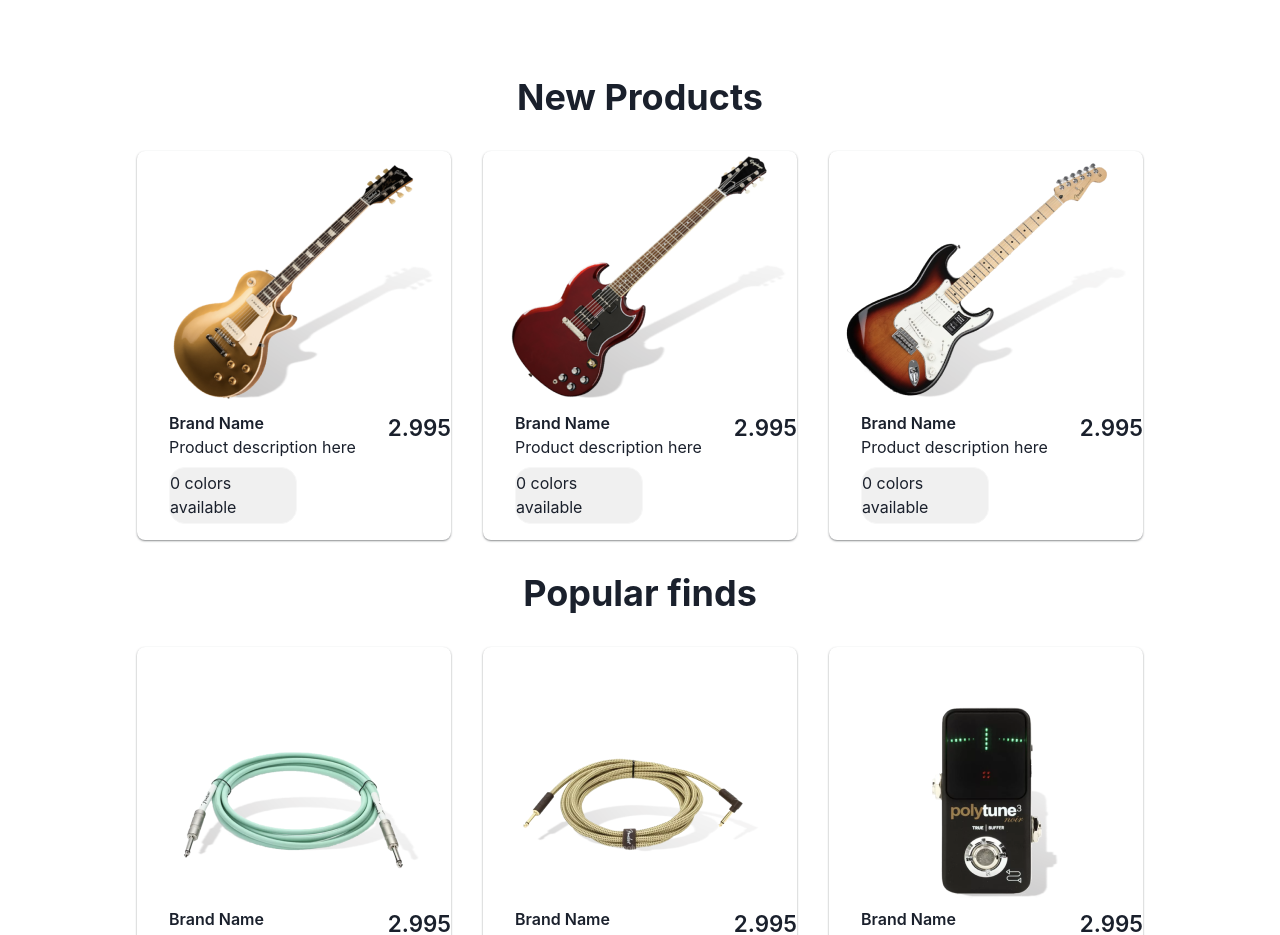
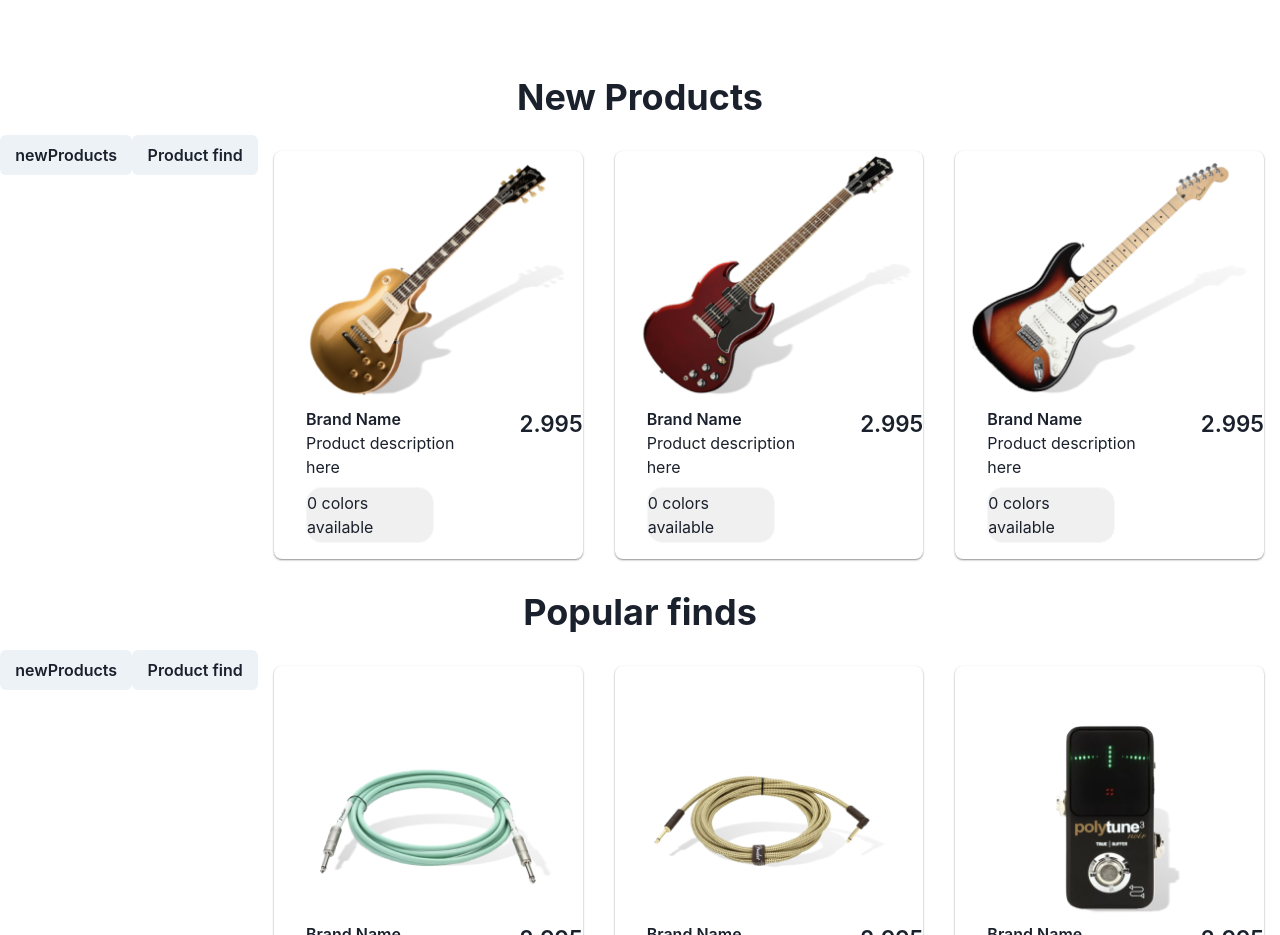
Before and after one commit to MauroGGutierrez/Central-Music-app, a React (Create React App) app: page / in a window 1280 px wide. Shown: the part 980-1915 px from the top of the page. Built offline with nearby package versions, Linux system fonts and the light colour scheme.

Commit message:
redux almost ready

```diff
--- a/src/components/redux/actions/actionsTypes.js
+++ b/src/components/redux/actions/actionsTypes.js
@@ -4,4 +4,4 @@ const actionsTypes = {
 
 }
 
-export default actionsTypes;
+export default actionsTypes
--- a/src/components/redux/actions/showProductsActions.js
+++ b/src/components/redux/actions/showProductsActions.js
@@ -1,14 +1,15 @@
 import actionsTypes from './actionsTypes'
 import { newProducts, popularFind } from '../../DataItems'
+//find(item => item.id == e)
 
 export const setNewProducts = () => {
     return (dispatch) => {
-        dispatch({ type: actionsTypes.SHOW_NEW_PRODUCTS, payload: newProducts })
+        dispatch({ type: actionsTypes.SHOW_NEW_PRODUCTS, payload: newProducts.find(item => item.id === 1) })
     }
 }
 
 export const setProductsFinds = () => {
     return (dispatch) => {
-        dispatch({ type: actionsTypes.SHOW_POPULAR_FINDS, payload: popularFind })
+        dispatch({ type: actionsTypes.SHOW_POPULAR_FINDS, payload: popularFind.find(item => item.id === 6)})
     }
 }
--- a/src/components/redux/reducers/showProductsReducers.js
+++ b/src/components/redux/reducers/showProductsReducers.js
@@ -1,6 +1,6 @@
 import actionsTypes from "../actions/actionsTypes";
 
-export const showProductsReducers = ( state = {}, action ) => {
+export const showProductsReducers = ( state = {}, action  ) => {
     switch (action.type) {
         case actionsTypes.SHOW_NEW_PRODUCTS:
             return { status: action.payload }
--- a/src/components/redux/store.js
+++ b/src/components/redux/store.js
@@ -12,3 +12,5 @@ const store = createStore(
     initialState,
     composeWithDevTools(applyMiddleware(...middleware))
 )
+
+export default store
--- a/src/components/sectionContainer/newProducts/CardItemNew.js
+++ b/src/components/sectionContainer/newProducts/CardItemNew.js
@@ -1,14 +1,23 @@
 import React from "react";
-import { Box, Flex, Image, Text } from "@chakra-ui/react";
+import { Button, Box, Flex, Image, Text } from "@chakra-ui/react";
 import { Link } from 'react-router-dom'
+import { useDispatch, useSelector } from 'react-redux'
+import { setNewProducts, setProductsFinds } from '../../redux/actions/showProductsActions'
 
 const CardItemNew = ({ itemsCard }) => {
+  const showProducts = useSelector((state) => state.showProducts)
+  console.log(showProducts);
+  const dispatch = useDispatch()
+
   return (
     <>
+    <Button onClick={() => dispatch(setNewProducts()) }>newProducts</Button>
+    <Button onClick={() => dispatch(setProductsFinds()) }>Product find</Button>
+
       {itemsCard.map((item, index) => (
-        <Link to={`/sectionproduct/${item.id}`}>
+        <Link to={`/sectionproduct/${item.id}`} key={index} >
 
-          <Flex key={index}
+          <Flex
           direction="column"
           boxShadow='0px 1px 2px 0px rgba(60, 64, 67, 0.6)'
           borderRadius='.5rem'
--- a/src/index.js
+++ b/src/index.js
@@ -1,11 +1,15 @@
 import { ChakraProvider } from "@chakra-ui/react";
+import { Provider } from 'react-redux'
 import React from "react";
 import ReactDOM from "react-dom";
 import App from "./App";
+import store from './components/redux/store'
 
 ReactDOM.render(
     <ChakraProvider>
+        <Provider store={ store }>
         <App />
+        </Provider>
     </ChakraProvider>,
     document.getElementById("root")
 );
```
